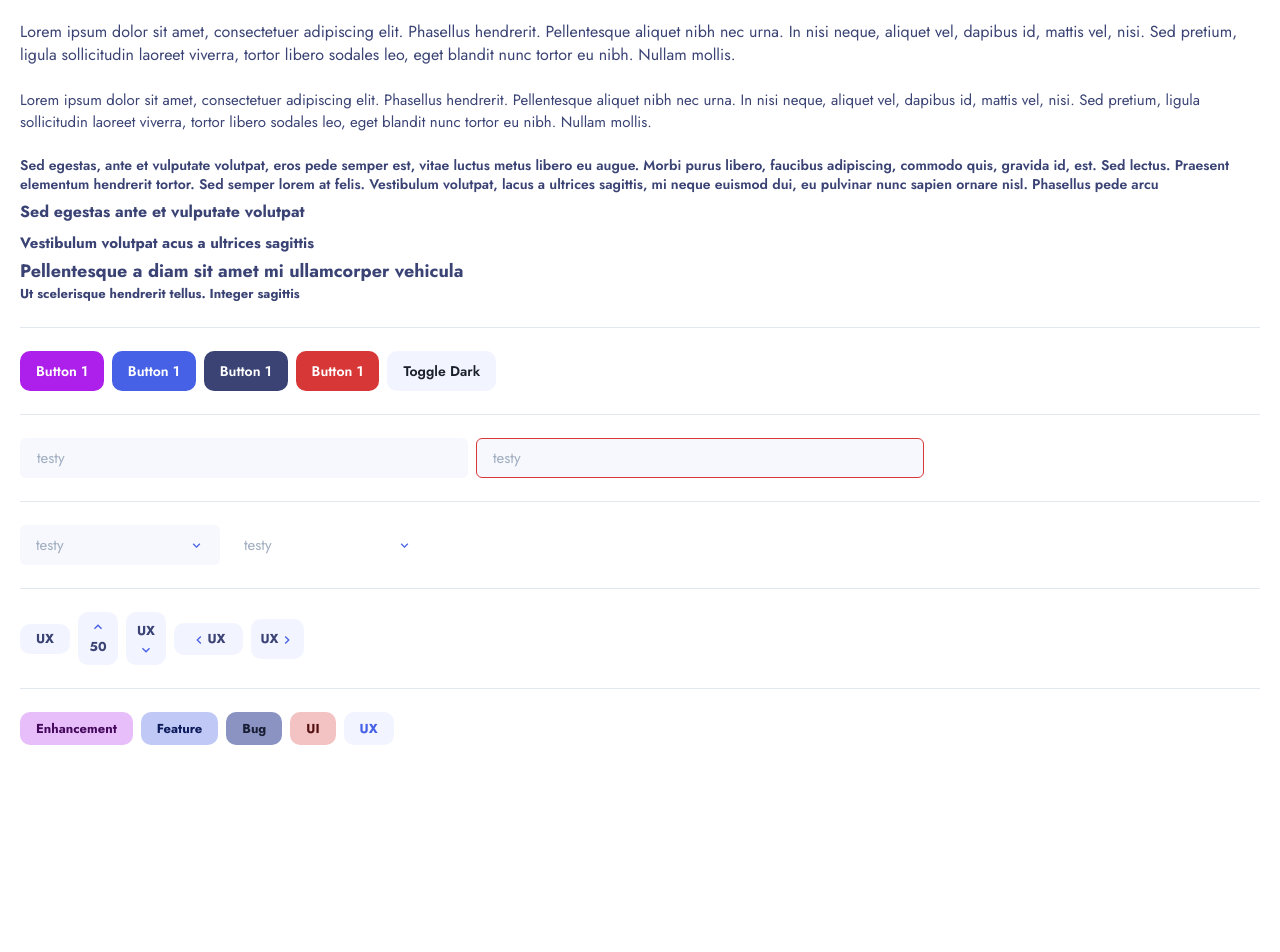
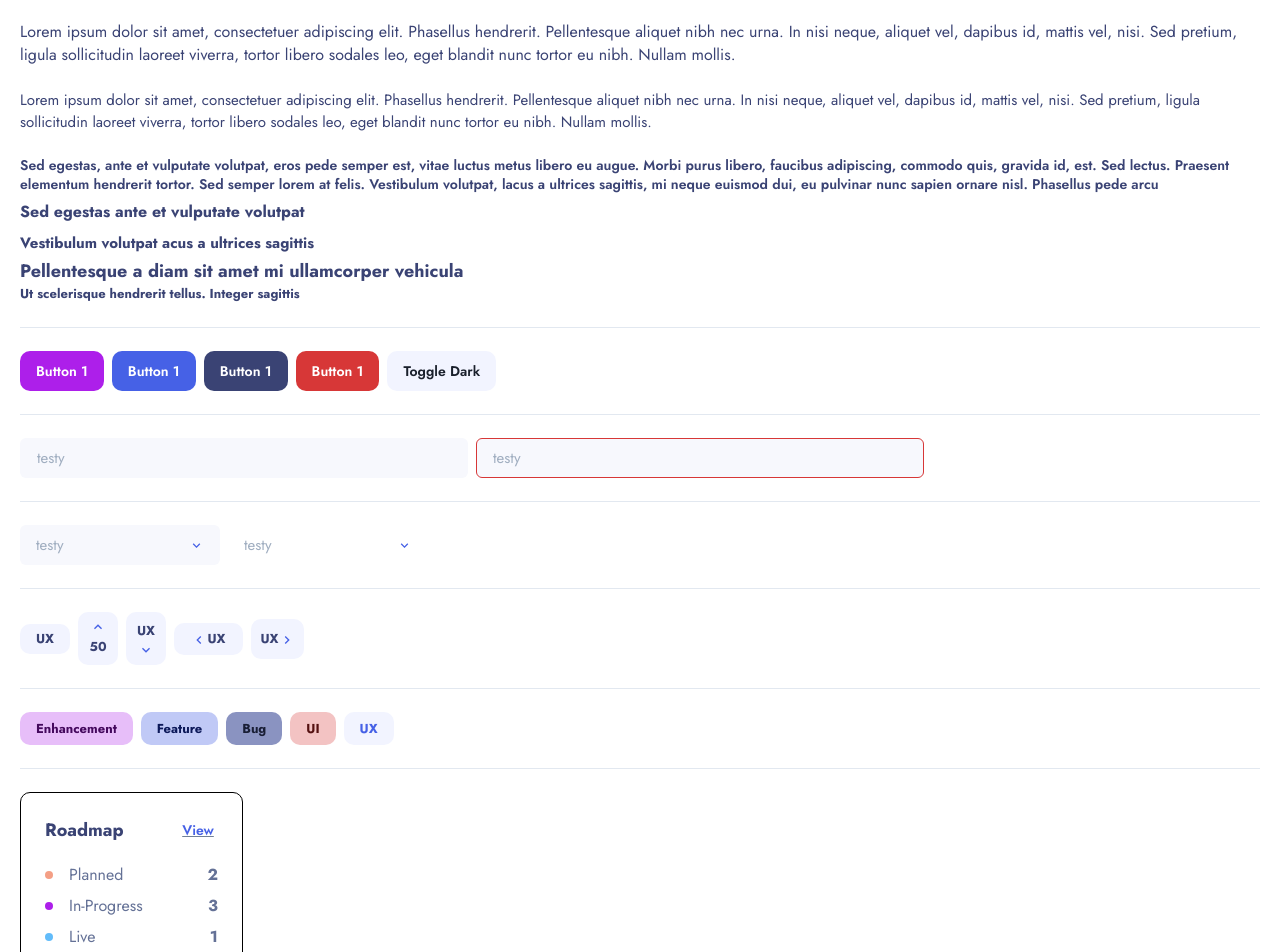
Before and after one commit to Jeangel/feedback-app-fe, a Next.js app: page /components in a window 1280 px wide. Shown: the top 952 px of the page. Before the commit the page ends 800 px from the top, so only its background shows below. Built offline with nearby package versions, Linux system fonts and the light colour scheme.

Commit message:
Roadmap Card 📦 Start creating the roadmap component

```diff
--- /dev/null
+++ b/src/components/misc/RoadmapCard/RoadmapLine.tsx
@@ -0,0 +1,25 @@
+import { Box, Flex, Text } from '@chakra-ui/react'
+
+interface IRoadmapLineProps {
+  bulletColor: string,
+  concept: string,
+  amount: number,
+}
+
+const RoadmapLine = ({ bulletColor, concept, amount }: IRoadmapLineProps) => {
+  return (
+    <Flex direction="row" justify="space-between" align="center" marginBottom="8px">
+      <Flex direction="row" align="center">
+        <Box bgColor={bulletColor} w="8px" h="8px" borderRadius="50px" marginRight="16px"/>
+        <Text variant="body" color="tertiary.200">
+          {concept}
+        </Text>
+      </Flex>
+      <Text variant="body" fontWeight="bold" color="tertiary.200">
+        {amount}
+      </Text>
+    </Flex>
+  )
+}
+
+export default RoadmapLine
--- a/src/components/misc/RoadmapCard/index.tsx
+++ b/src/components/misc/RoadmapCard/index.tsx
@@ -1,7 +1,34 @@
-import { Box } from '@chakra-ui/react'
+import { Box, Heading, Button, Text, Flex } from '@chakra-ui/react'
+import { useRouter } from 'next/router'
+import RoadmapLine from './RoadmapLine'
 
-const RoadmapCard = () => {
-  return <Box h='178px' minW='223px' w='full' bg='white' borderRadius='10px' />
+interface IRoadmapCardProps {
+  planned: number,
+  inProgress: number,
+  live: number,
+}
+
+const RoadmapCard = ({ planned, inProgress, live }: IRoadmapCardProps) => {
+  const router = useRouter()
+  const redirect = () => {
+    router.push('/roadmap')
+  }
+
+  return (
+    <Box h='178px' w='223px' bg='white' borderRadius='10px' p="24px" border="1px solid black">
+      <Flex direction="row" justify="space-between" marginBottom="20px">
+        <Heading variant="h3">Roadmap</Heading>
+        <Button variant="link" textDecoration="underline" onClick={redirect}>
+          <Text variant="body3" color="secondary.500">View</Text>
+        </Button>
+      </Flex>
+      <Flex direction="column">
+        <RoadmapLine bulletColor="#F49F85" concept="Planned" amount={planned}/>
+        <RoadmapLine bulletColor="#AD1FEA" concept="In-Progress" amount={inProgress}/>
+        <RoadmapLine bulletColor="#62BCFA" concept="Live" amount={live}/>
+      </Flex>
+    </Box>
+  )
 }
 
 export default RoadmapCard
--- a/src/pages/components.tsx
+++ b/src/pages/components.tsx
@@ -18,6 +18,7 @@ import {
 import Select from '@components/forms/Select'
 import React, { useState } from 'react'
 import Toggle from '@components/forms/Toggle'
+import RoadmapCard from '@components/misc/RoadmapCard'
 
 const Components: NextPage = () => {
   const { colorMode, toggleColorMode } = useColorMode()
@@ -138,6 +139,12 @@ const Components: NextPage = () => {
         <Badge colorScheme='danger'>UI</Badge>
         <Badge variant='feedbackTag'>UX</Badge>
       </HStack>
+      <br />
+      <hr />
+      <br />
+      <HStack spacing='2'>
+        <RoadmapCard planned={2} inProgress={3} live={1}/>
+      </HStack>
     </div>
   )
 }
--- a/src/pages/home.tsx
+++ b/src/pages/home.tsx
@@ -19,7 +19,7 @@ const Suggestions: NextPage = (props) => {
       >
         <ProfileCard />
         <FeedbackCategoriesCard />
-        <RoadmapCard />
+        <RoadmapCard planned={2} inProgress={3} live={1}/>
       </Stack>
       <HStack w='full' bg='tertiary.600'>
         <Select
```
Also changed, not shown: src/pages/roadmap.tsx (added, +9 -0 lines).
